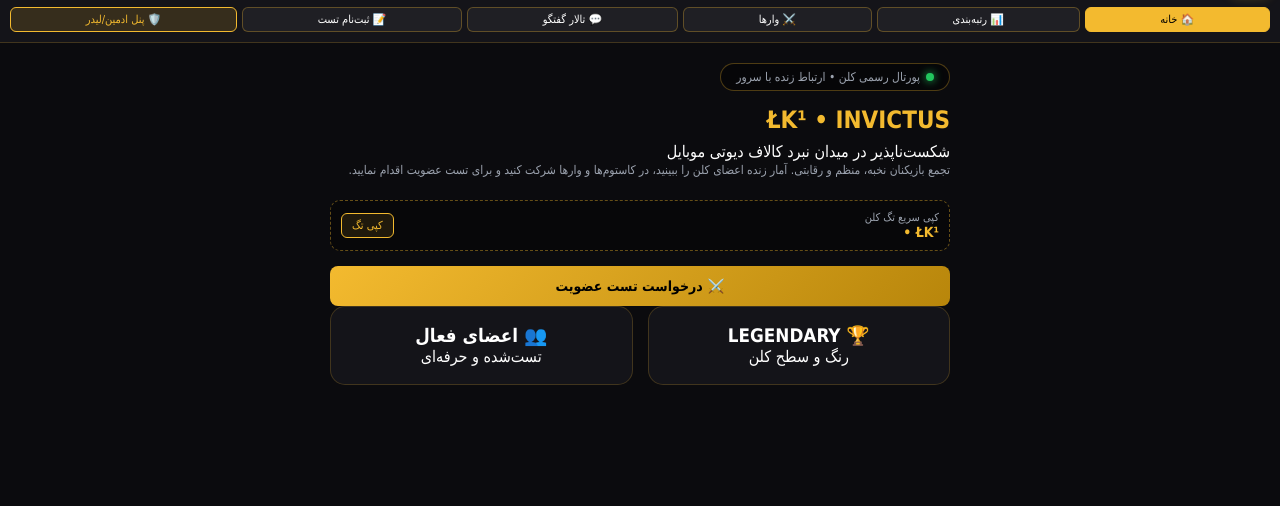
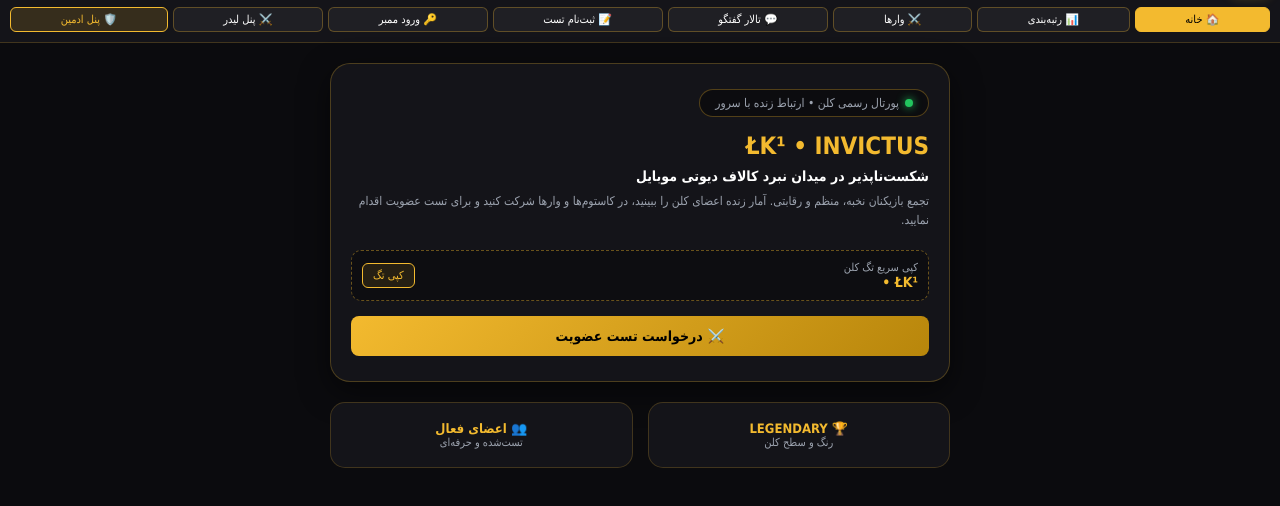
Before and after one commit to Matin-13850915/codm-clan-panel, a plain HTML site: page index.html in a window 1280 px wide. Shown: the part 84-590 px from the top of the page. Drawn offline with Linux system fonts and the light colour scheme.

Commit message:
Update index.html

```diff
--- a/index.html
+++ b/index.html
@@ -7,20 +7,11 @@
     <link rel="stylesheet" href="style.css">
 </head>
 <body>
-
-    <!-- نوار اطلاع‌رسانی پویا (قابل ویرایش توسط ادمین/لیدر) -->
-    <div class="top-notice" id="topNoticeBar">
-        📢 عضوگیری فصل جدید کلن ŁK¹ • INVICTUS با شرایط ویژه آغاز شد!
-    </div>
-
-    <!-- هدر سایت -->
+    <div class="top-notice" id="topNoticeBar">📢 عضوگیری فصل جدید کلن ŁK¹ • INVICTUS با شرایط ویژه آغاز شد!</div>
     <header>
         <div class="logo-area">
             <div class="clan-logo">ŁK¹</div>
-            <div class="clan-title">
-                <h1>ŁK¹ • INVICTUS</h1>
-                <span>ELITE CODM CLAN</span>
-            </div>
+            <div class="clan-title"><h1>ŁK¹ • INVICTUS</h1><span>ELITE CODM CLAN</span></div>
         </div>
         <div class="nav-buttons">
             <a href="index.html" class="btn active">🏠 خانه</a>
@@ -28,53 +19,35 @@
             <a href="wars.html" class="btn">⚔️ وارها</a>
             <a href="chat.html" class="btn">💬 تالار گفتگو</a>
             <a href="apply.html" class="btn">📝 ثبت‌نام تست</a>
-            <a href="admin.html" class="btn btn-admin">🛡️ پنل ادمین/لیدر</a>
+            <a href="member_login.html" class="btn">🔑 ورود ممبر</a>
+            <a href="leader_panel.html" class="btn">⚔️ پنل لیدر</a>
+            <a href="admin.html" class="btn btn-admin">🛡️ پنل ادمین</a>
         </div>
     </header>
-
-    <!-- محتوای صفحه خانه -->
     <div class="main-container">
-        <div class="hero-card" id="homeHeroContent">
-            <div class="server-status">
-                <span class="status-dot"></span>
-                پورتال رسمی کلن • ارتباط زنده با سرور
-            </div>
-
+        <div class="panel-card">
+            <div class="server-status"><span class="status-dot"></span>پورتال رسمی کلن • ارتباط زنده با سرور</div>
             <h2 class="hero-title">ŁK¹ • INVICTUS</h2>
-            <div class="hero-subtitle">شکست‌ناپذیر در میدان نبرد کالاف دیوتی موبایل</div>
+            <div style="font-size: 14px; font-weight: bold; margin-bottom: 8px;">شکست‌ناپذیر در میدان نبرد کالاف دیوتی موبایل</div>
             <p class="hero-desc">تجمع بازیکنان نخبه، منظم و رقابتی. آمار زنده اعضای کلن را ببینید، در کاستوم‌ها و وارها شرکت کنید و برای تست عضویت اقدام نمایید.</p>
-
-            <!-- کپی تگ کلن -->
-            <div class="copy-box" style="background: rgba(0,0,0,0.3); border: 1px dashed rgba(243,186,47,0.4); border-radius: 10px; padding: 10px; display: flex; justify-content: space-between; align-items: center; margin-bottom: 15px;">
+            <div style="background: rgba(0,0,0,0.3); border: 1px dashed rgba(243,186,47,0.4); border-radius: 10px; padding: 10px; display: flex; justify-content: space-between; align-items: center; margin-bottom: 15px;">
                 <div>
                     <div style="font-size: 11px; color: var(--text-muted);">کپی سریع تگ کلن</div>
                     <div style="font-weight: bold; color: var(--gold-primary); font-size: 14px;">ŁK¹ •</div>
                 </div>
                 <button onclick="navigator.clipboard.writeText('ŁK¹'); alert('تگ کپی شد!');" style="background: rgba(243,186,47,0.1); border: 1px solid var(--gold-primary); color: var(--gold-primary); padding: 5px 10px; border-radius: 6px; cursor: pointer; font-size: 11px;">کپی تگ</button>
             </div>
-
             <a href="apply.html" class="btn-submit" style="display: block; text-align: center; text-decoration: none;">⚔️ درخواست تست عضویت</a>
         </div>
-
         <div class="grid-cards">
-            <div class="mini-card">
-                <h3>🏆 LEGENDARY</h3>
-                <p>رنگ و سطح کلن</p>
-            </div>
-            <div class="mini-card">
-                <h3>👥 اعضای فعال</h3>
-                <p>تست‌شده و حرفه‌ای</p>
-            </div>
+            <div class="mini-card"><h3 style="color:var(--gold-primary); font-size:13px;">🏆 LEGENDARY</h3><p style="font-size:11px; color:var(--text-muted);">رنگ و سطح کلن</p></div>
+            <div class="mini-card"><h3 style="color:var(--gold-primary); font-size:13px;">👥 اعضای فعال</h3><p style="font-size:11px; color:var(--text-muted);">تست‌شده و حرفه‌ای</p></div>
         </div>
     </div>
-
     <script>
-        // بارگذاری اطلاعیه و متن خانه سفارشی اگر توسط ادمین ویرایش شده باشد
         window.onload = function() {
-            let customNotice = localStorage.getItem('clan_notice');
-            if(customNotice) {
-                document.getElementById('topNoticeBar').innerText = customNotice;
-            }
+            let n = localStorage.getItem('clan_notice');
+            if(n) document.getElementById('topNoticeBar').innerText = n;
         }
     </script>
 </body>
```
